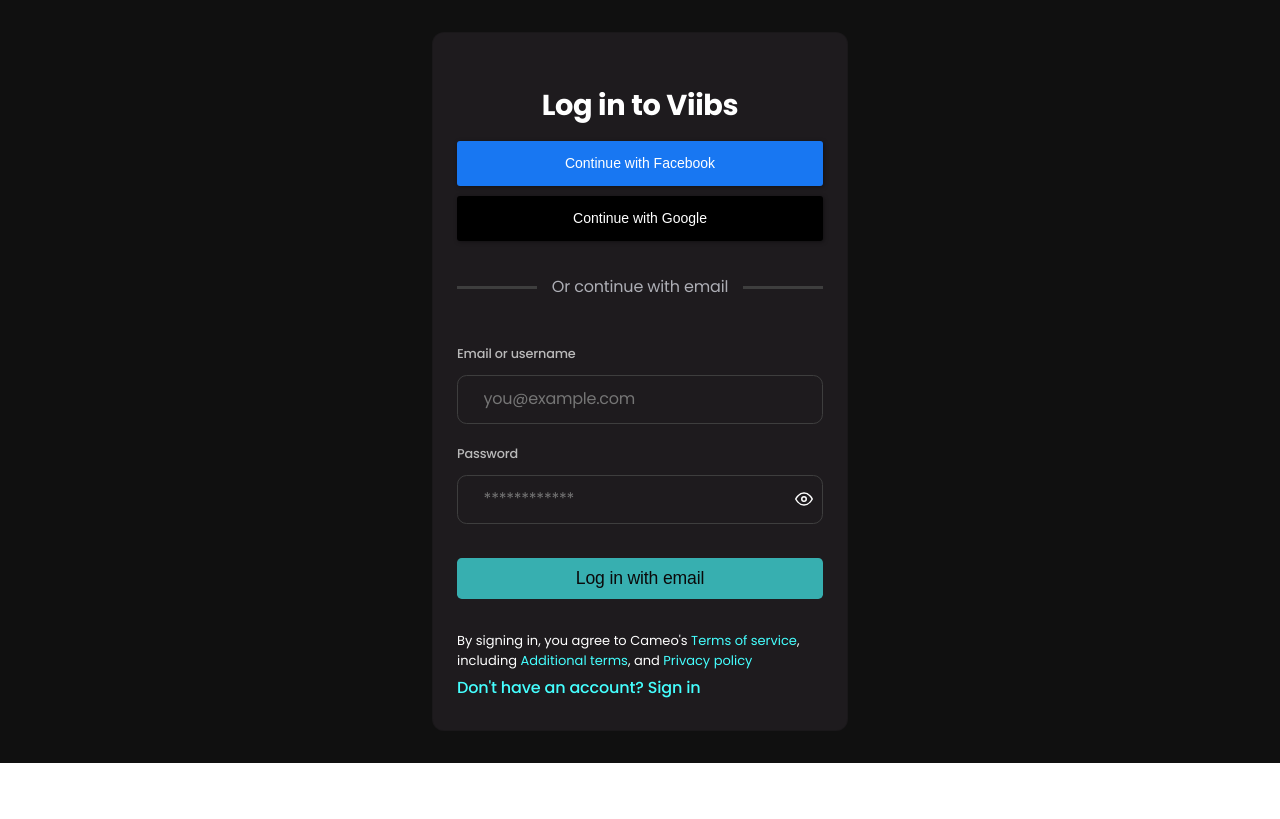
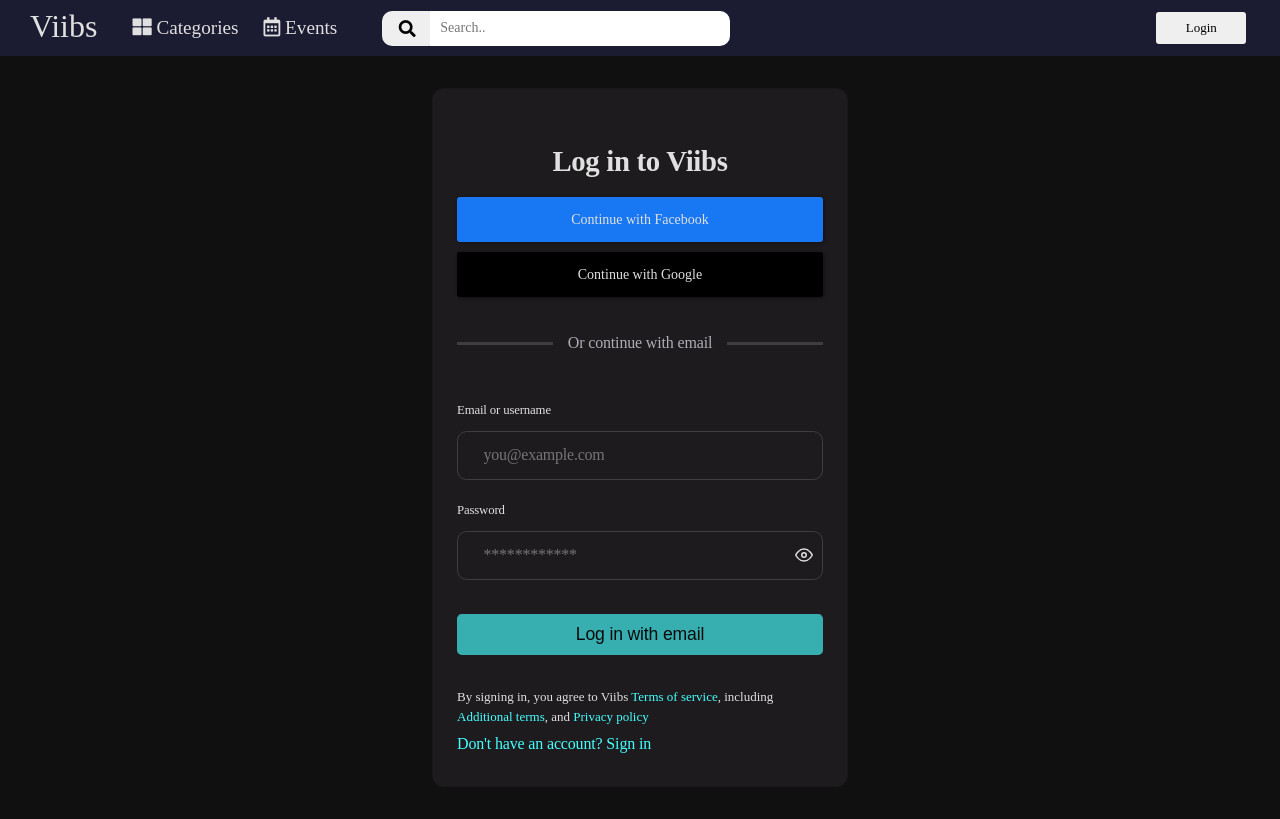
Before and after one commit to doktaslim/viibs-html, a plain HTML site: page pages/login.html in a window 1280 px wide. Drawn offline with nearby package versions, Linux system fonts and the light colour scheme.

Commit message:
created navbar skeleton

```diff
--- /dev/null
+++ b/components/navComponent.js
@@ -0,0 +1,380 @@
+class Navbar extends HTMLElement {
+  constructor() {
+    super();
+  }
+
+  connectedCallback() {
+    this.innerHTML = `
+      <style>
+        * {
+          margin: 0;
+          padding: 0;
+          color: #e0e0e0;
+          font-family: Poppings
+        }
+        header {
+          width: 100%;
+          z-index: 100
+        }
+        .nav-container {
+          display: flex;
+          align-items: center;
+          margin: 0;
+          padding: 0px 5px;
+          background-color: #1b1b32;
+          max-width: 100%;
+          overflow-x: hidden
+        }
+
+        nav {
+          display: flex;
+          align-items: center;
+          width: 100%;
+          overflow-x: hidden
+        }
+        .cate_evt {
+          display: flex;
+          align-items: center;
+          margin-left: 20px
+        }
+        .cate_evt h1 a {
+          font-size: 2rem;
+          margin-right: 30px
+        }
+        nav a {
+          color: #e0e0e0;
+          font-size: 14px;
+          margin-left: 5px
+        }
+        nav a:hover {
+          text-decoration: none;
+          color: #e0e0e0
+        }
+        nav #categories, #events {
+          margin-right: 20px;
+          font-size: 1.2rem
+        }
+        nav .util {
+          float: right;
+          width: 70%;
+          display: flex;
+          align-items: center;
+          justify-content: space-between
+        }
+        nav form {
+          display: flex;
+          align-items: center;
+          color: #000
+          width: 200px;
+          margin-left: 15px
+        }
+        nav form input {
+          height: 35px;
+          width: 300px;
+          border: none;
+          padding: 5px 10px;
+          border-top-right-radius: 10px;
+          border-bottom-right-radius: 10px;
+          margin-right: 10px;
+          outline: none;
+          color: #000;
+          font-size: 14px;
+        }
+
+        #search {
+          width: 50px;
+          height: 35px;
+          border: none;
+          border-bottom-left-radius: 10px;
+          border-top-left-radius: 10px;
+          font-size: 17px;
+          padding: 6px;
+          margin-right: -2px
+        }
+        #search .fa {
+          color: #000
+        }
+        .auth_user {
+          display: none;
+          align-items: center;
+          font-size: 17px;
+          margin-top: 12px;
+        }
+
+        .auth_user i {
+          margin: 10px
+        }
+        .auth_user p {
+          margin-left: 20px
+        }
+        nav button {
+          border: none;
+          color: #000;
+          width: 90px;
+          height: 32px;
+          font-size: 13px;
+          border-radius: 3px;
+          margin-left: 10px;
+        }
+        nav button:hover {
+          background: #d4d4d4
+        }
+        nav #login {
+          display: block
+        }
+        nav .up {
+          display: none
+        }
+        .cate_dropdown {
+          display: inline-block;
+        }
+        .dropdown-content {
+          display: none;
+          position: absolute;
+          background-color: #1b1b32;
+          min-width: 350px;
+          box-shadow: 0px 8px 16px 0px rgba(0,0,0,0.2);
+          z-index: 10000;
+          padding: 10px;
+          top: 43px;
+          border-radius: 5px
+        }
+        .dropdown-content a {
+          color: #f1f1f1;
+          padding: 8px 8px;
+          width: 150px;
+          text-decoration: none;
+          display: block;
+          z-index: 100
+        }
+        .v_line {
+          width: 2px;
+          height: 220px;
+          margin-left: 100px;
+          background-color:  #2a2a40;
+          z-index: 10000000;
+          position: absolute;
+          top: 60px;
+          left: 200px;
+          border-radius: 3px;
+          display: none
+
+        }
+
+        .dropdown-content a:hover {
+          background-color: #2a2a40;
+          border-radius: 5px;
+        }
+
+        .cate_dropdown:hover .dropdown-content {display: block;}
+        .cate_dropdown:hover .v_line {display: block;}
+
+        #sub1 {
+          display: flex;
+          position: relative
+        }
+        .sub_list {
+          position: absolute;
+          right: 0px;
+          display: none
+        }
+        .sub_list p {
+          margin: 0;
+        }
+
+        #sub2 .sub_list {
+          top: 10px;
+          right: 10px
+        }
+        #sub3 .sub_list {
+          top: 10px;
+          right: 10px
+        }
+        #sub4 .sub_list {
+          top: 10px;
+          right: 10px
+        }
+        #sub5 .sub_list {
+          top: 10px;
+          right: 10px
+        }
+        #sub6 .sub_list {
+          top: 10px;
+          right: 10px
+        }
+
+        .dropdown-content #sub1:hover .sub_list {display: block}
+        .dropdown-content #sub2:hover .sub_list {display: block}
+        .dropdown-content #sub3:hover .sub_list {display: block}
+        .dropdown-content #sub4:hover .sub_list {display: block}
+        .dropdown-content #sub5:hover .sub_list {display: block}
+        .dropdown-content #sub6:hover .sub_list {display: block}
+
+        .logo {
+          margin-right: -20px
+        }
+
+        #auth_dropdown_menu {
+          display: flex;
+          align-items: center;
+          cursor: pointer;
+          margin-left: 10px
+        }
+
+        .auth_dropdown-content {
+          display: none;
+          position: absolute;
+          background-color: #1b1b32;
+          min-width: 160px;
+          color: #fff;
+          box-shadow: 0px 8px 16px 0px rgba(0,0,0,0.2);
+          z-index: 1;
+          overflow-x: hidden;
+          top: 60px;
+          right: 0;
+          border-radius: 3px;
+          padding: 3px 4px 5px 3px
+        }
+
+        .auth_dropdown-content a {
+          float: none;
+          color: #f9f9f9;
+          padding: 8px 8px;
+          text-decoration: none;
+          display: block;
+          text-align: left;
+        }
+
+        #auth_dropdown_menu:hover .auth_dropdown-content {
+          display: block;
+        }
+        .auth_dropdown-content a:hover {
+          background-color: #2a2a40;
+          border-radius: 2px;
+        }
+
+        #logout {
+          position: relative;
+          left: 14px;
+          cursor: pointer
+        }
+
+        #auth_dropdown_menu:hover .down {
+          display: none
+        }
+        #auth_dropdown_menu:hover .up {
+          display: block
+        }
+
+
+
+      </style>
+      <header>
+        <div class="container nav-container">
+
+          <nav>
+            <div class="cate_evt ">
+              <h1><a href="#">Viibs</a></h1>
+              <div class="cate_dropdown">
+                <a id="categories" href="#"><i class="fas fa-th-large"></i> Categories</a>
+                <div>
+                  <div class="dropdown-content">
+                    <div id="sub1">
+                      <a href="#">Actors</a>
+                      <div class="sub_list">
+                        <p><a href="#">Comedy</a></p>
+                        <p><a href="#">Comic-con</a></p>
+                        <p><a href="#">Nollywood</a></p>
+                        <p><a href="#">View all</a></p>
+                      </div>
+                      </div>
+                      <div id="sub2">
+                        <a href="#">Athletes</a>
+                        <div class="sub_list">
+                          <p><a href="#">Football</a></p>
+                          <p><a href="#">Basketball</a></p>
+                          <p><a href="#">Golf</a></p>
+                          <p><a href="#">Gymnastics</a></p>
+                          <p><a href="#">View all</a></p>
+                        </div>
+                      </div>
+                      <div id="sub3">
+                        <a href="#">Musicians</a>
+                        <div class="sub_list">
+                          <p><a href="#">Pop</a></p>
+                          <p><a href="#">R&B</a></p>
+                          <p><a href="#">Gospel</a></p>
+                          <p><a href="#">Hip Hop</a></p>
+                          <p><a href="#">Rappers</a></p>
+                          <p><a href="#">View all</a></p>
+                        </div>
+                      </div>
+                      <div id="sub4">
+                        <a href="#">Realty TV</a>
+                        <div class="sub_list">
+                          <p><a href="#">Big Brother 9ja</a></p>
+                          <p><a href="#">MTV</a></p>
+                          <p><a href="#">View all</a></p>
+                        </div>
+                      </div>
+                      <div id="sub5">
+                        <a href="#">Comedians</a>
+                        <div class="sub_list">
+                          <p><a href="#">Roasts</a></p>
+                          <p><a href="#">Saturday Night life</a></p>
+                          <p><a href="#">Youtube comedians</a></p>
+                          <p><a href="#">Twitter comedians</a></p>
+                          <p><a href="#">View all</a></p>
+                        </div>
+                      </div>
+                      <div id="sub6">
+                        <a href="#">Creators</a>
+                        <div class="sub_list">
+                          <p><a href="#">Bloggers</a></p>
+                          <p><a href="#">Film makers</a></p>
+                          <p><a href="#">Influencers</a></p>
+                          <p><a href="#">Youtube</a></p>
+                          <p><a href="#">View all</a></p>
+                        </div>
+                      </div>
+                    </div>
+                  <div class="v_line"></div>
+                </div>
+              </div>
+
+              <a id="events" href="#"><i class="far fa-calendar-alt"></i> Events</a>
+            </div>
+
+            <div class="util">
+              <form>
+                <button id="search" type="submit"><i class="fa fa-search"></i></button>
+                <input type="text" placeholder="Search.." name="search">
+              </form>
+              <div class="auth_user">
+                <p><a href="#"><i class="far fa-bookmark"></i></a></p>
+                <div id="auth_dropdown_menu">
+                  <p class="logo">Logo</p>
+                  <p class="up"><i class="fas fa-chevron-up"></i></p>
+                  <p class="down"><i class="fas fa-chevron-down"></i></p>
+                  <div class="auth_dropdown-content">
+                    <a href="#">Account</a>
+                    <a href="#">Orders</a>
+                    <a href="#">Saved</a>
+                    <a href="#">Gift cards</a>
+                    <a href="#">My events</a>
+                    <div id="logout">Logout</div>
+                  </div>
+                </div>
+              </div>
+              <button id="login">Login</button>
+            </div>
+          </nav>
+        </div>
+      </header>
+    `;
+  }
+}
+
+
+
+customElements.define('nav-component', Navbar);
--- a/pages/login.html
+++ b/pages/login.html
@@ -6,13 +6,18 @@
         <meta name="viewport" content="width=device-width, initial-scale=1.0">
         <link href="https://cdn.jsdelivr.net/npm/bootstrap@5.1.3/dist/css/bootstrap.min.css" rel="stylesheet" integrity="sha384-1BmE4kWBq78iYhFldvKuhfTAU6auU8tT94WrHftjDbrCEXSU1oBoqyl2QvZ6jIW3" crossorigin="anonymous">
         <link rel="preconnect" href="https://fonts.googleapis.com">
+        <link rel="stylesheet" href="https://pro.fontawesome.com/releases/v5.10.0/css/all.css" integrity="sha384-AYmEC3Yw5cVb3ZcuHtOA93w35dYTsvhLPVnYs9eStHfGJvOvKxVfELGroGkvsg+p" crossorigin="anonymous"/>
         <link rel="preconnect" href="https://fonts.gstatic.com" crossorigin>
         <link href="https://fonts.googleapis.com/css2?family=Poppins:wght@300;400;500;700&display=swap" rel="stylesheet">
         <link rel="stylesheet" href="../styles/register.css">
         <link rel="stylesheet" href="../styles/login.css">
+        <script src="/components/navComponent.js" type="text/javascript" defer></script>
         <title>Viibs || Login</title>
     </head>
     <body>
+        <nav-component></nav-component>
+        <!-- <h1>Some header</h1> -->
+        <main>
             <div class="container-fluid main">
                 <div class="Styled_FormWrapper card d-flex flex-column justify-content-center align-items-center main_reg_form">
                     <h1 class="Styled_Title reg_header">Log in to Viibs</h1>
@@ -73,7 +78,7 @@
                         <button type="submit" data-testid="NewSignupFormSubmitButton" class="Styled__SubmitButton-sc-1om6r0e-6 fJJvPQ" disabled="">
                             Log in with email
                         </button>
-                    <span class="TAC">By signing in, you agree to Cameo's <a href="#">Terms of service</a>, including <a href="#">
+                        <span class="TAC">By signing in, you agree to Viibs <a href="#">Terms of service</a>, including <a href="#">
                             Additional terms</a>, and <a href="#">Privacy policy</a>
                         </span>
 
@@ -86,6 +91,7 @@
                     </form>
                 </div>
             </div>
+        </main>
 
     <script src="https://cdn.jsdelivr.net/npm/bootstrap@5.1.3/dist/js/bootstrap.bundle.min.js" integrity="sha384-ka7Sk0Gln4gmtz2MlQnikT1wXgYsOg+OMhuP+IlRH9sENBO0LRn5q+8nbTov4+1p" crossorigin="anonymous"></script>
     <script src="../javascript/login.js"></script>
--- /dev/null
+++ b/styles/dashBoardStyles.css
@@ -0,0 +1,112 @@
+body {
+    margin: 0;
+    padding: 0;
+    /* background: #000; */
+}
+
+.main {
+    margin: 0;
+    padding: 0;
+    position: relative;
+    top: 50%;
+    display: flex;
+    flex-direction: column;
+    align-items: center;
+}
+
+.carousel {
+    width: 100%;
+    height: 30rem;
+    color: #000;
+}
+
+.carousel-item img {
+    height: 30rem;
+}
+
+.carousel .carousel-control-prev,
+.carousel .carousel-control-next {
+  width: 25px;
+  height: 25px;
+  background-color: #101010;
+  padding: 5px;
+  border-radius: 50%;
+  top: 45%;
+  opacity: .8;
+}
+
+.carousel .carousel-control-prev {
+  left: unset;
+  left: 5px;
+}
+
+.carousel .carousel-control-next {
+    right: unset;
+    right: 5px;
+  }
+
+._3sz-Jorbvi2LDO38TpQcMl._1Y3M6YmHSkxJvwPp5ectyT {
+    background-image: unset;
+    background-size: unset;
+    background-repeat: unset;
+}
+
+@media screen and (max-width: 1120px){
+    .carousel .carousel-control-prev,
+    .carousel .carousel-control-next {
+      top: 30%;
+    }
+}
+
+@media screen and (max-width: 900px){
+    .carousel .carousel-control-prev,
+    .carousel .carousel-control-next {
+      top: 25%;
+    }
+}
+
+@media screen and (max-width: 700px){
+    .carousel .carousel-control-prev,
+    .carousel .carousel-control-next {
+      top: 20%;
+    }
+}
+
+@media screen and (max-width: 600px){
+    .carousel .carousel-control-prev,
+    .carousel .carousel-control-next {
+      top: 15%;
+    }
+}
+
+@media screen and (max-width: 475px){
+    .carousel .carousel-control-prev,
+    .carousel .carousel-control-next {
+      top: 12%;
+    }
+}
+
+@media screen and (max-width: 400px){
+    .carousel .carousel-control-prev,
+    .carousel .carousel-control-next {
+      top: 10%;
+    }
+}
+
+@media screen and (max-width: 345px){
+    .carousel .carousel-control-prev,
+    .carousel .carousel-control-next {
+      top: 8%;
+    }
+}
+
+._3sz-Jorbvi2LDO38TpQcMl {
+    background-image: linear-gradient(180deg,transparent,#101010),linear-gradient(135deg,#bd00ff,#ff3c26);
+    background-size: 100% 503px;
+    background-repeat: no-repeat;
+    background-color: #101010;
+}
+
+div {
+    display: block;
+}
```
Also changed, not shown: pages/dashboard.html (added, +74 -0 lines), pages/register.html (+3 -1 lines), images/index2.jfif (added). Lines whose indentation alone changed are shown as unchanged.
